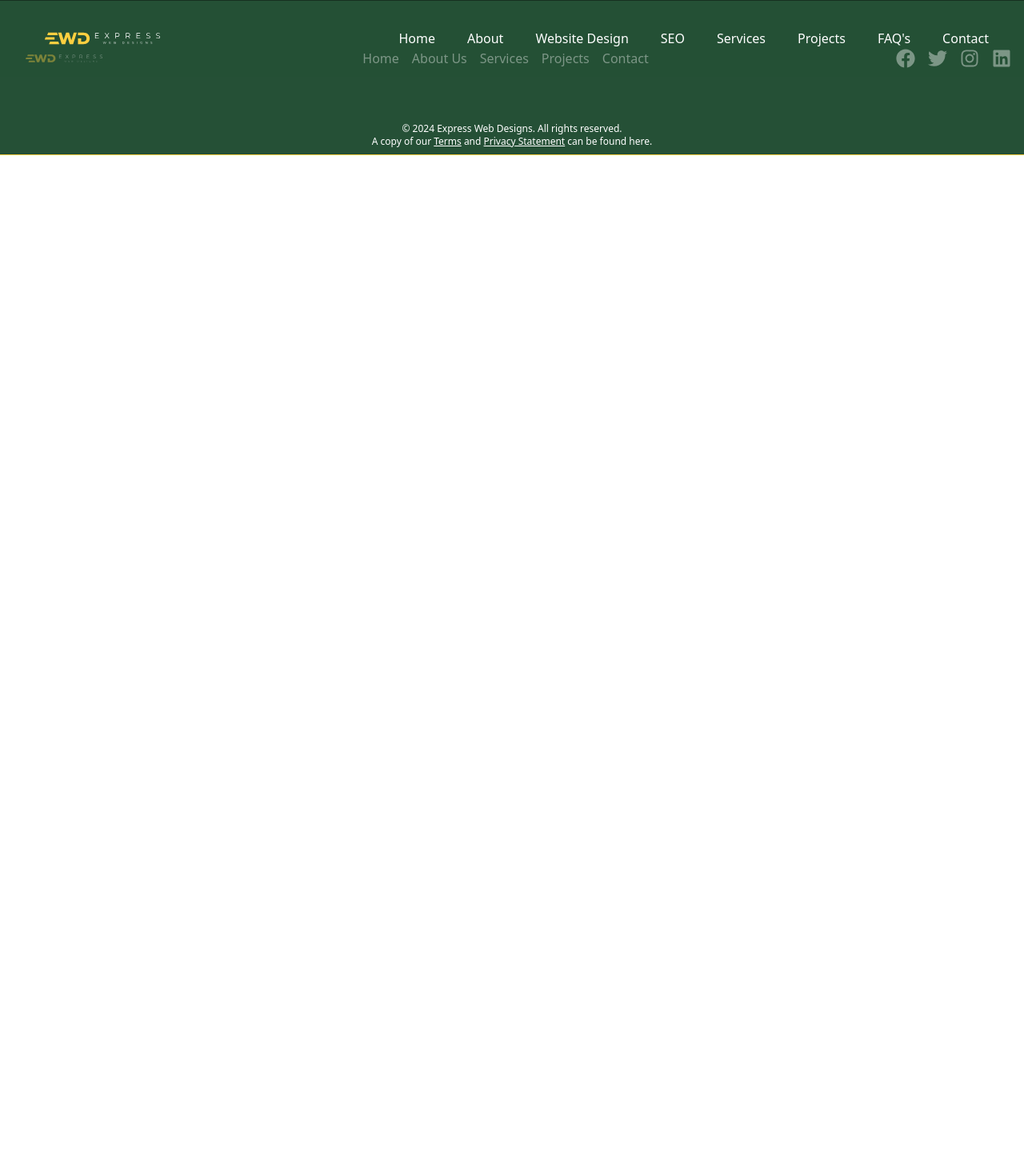
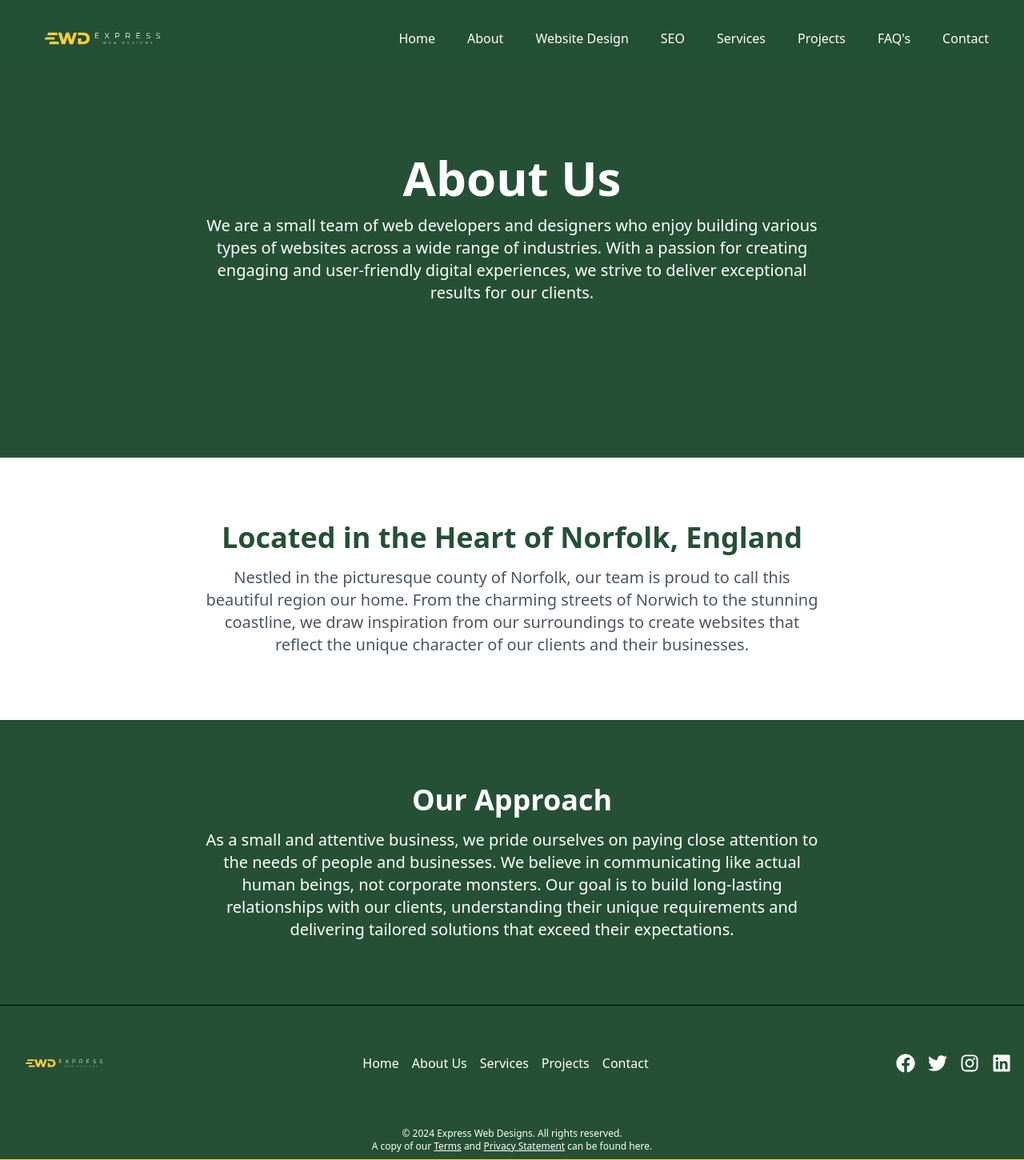
Before and after one commit to jdm1991/final-express, a Next.js app: page /about in a window 1280 px wide. Shown: the whole page at 80% size. Before the commit the page ends 800 px from the top, so only its background shows below. Built offline with nearby package versions, Linux system fonts and the light colour scheme.

Commit message:
About page updated

```diff
--- a/src/app/about/page.jsx
+++ b/src/app/about/page.jsx
@@ -1,6 +1,60 @@
-export default function about() {
-    return (
-        <>
-        </>
-    )
+export default function About() {
+  return (
+    <>
+      <main>
+        <section className="about-intro py-32 sm:py-40 lg:py-48 bg-[#255036] text-white">
+          <div className="max-w-7xl mx-auto px-4 sm:px-6 lg:px-8">
+            <div className="text-center">
+              <h1 className="text-4xl font-extrabold sm:text-5xl lg:text-6xl">
+                About Us
+              </h1>
+              <p className="mt-4 max-w-3xl mx-auto text-xl">
+                We are a small team of web developers and designers who enjoy
+                building various types of websites across a wide range of
+                industries. With a passion for creating engaging and
+                user-friendly digital experiences, we strive to deliver
+                exceptional results for our clients.
+              </p>
+            </div>
+          </div>
+        </section>
+
+        <section className="about-location py-12 sm:py-16 lg:py-20">
+          <div className="max-w-7xl mx-auto px-4 sm:px-6 lg:px-8">
+            <div className="lg:text-center">
+              <h2 className="text-3xl font-extrabold text-[#255036] sm:text-4xl">
+                Located in the Heart of Norfolk, England
+              </h2>
+              <p className="mt-4 max-w-3xl mx-auto text-xl text-gray-600">
+                Nestled in the picturesque county of Norfolk, our team is proud
+                to call this beautiful region our home. From the charming
+                streets of Norwich to the stunning coastline, we draw
+                inspiration from our surroundings to create websites that
+                reflect the unique character of our clients and their
+                businesses.
+              </p>
+            </div>
+          </div>
+        </section>
+
+        <section className="about-approach py-12 sm:py-16 lg:py-20 bg-[#255036] text-white">
+          <div className="max-w-7xl mx-auto px-4 sm:px-6 lg:px-8">
+            <div className="lg:text-center">
+              <h2 className="text-3xl font-extrabold sm:text-4xl">
+                Our Approach
+              </h2>
+              <p className="mt-4 max-w-3xl mx-auto text-xl">
+                As a small and attentive business, we pride ourselves on paying
+                close attention to the needs of people and businesses. We
+                believe in communicating like actual human beings, not corporate
+                monsters. Our goal is to build long-lasting relationships with
+                our clients, understanding their unique requirements and
+                delivering tailored solutions that exceed their expectations.
+              </p>
+            </div>
+          </div>
+        </section>
+      </main>
+    </>
+  );
 }
```
